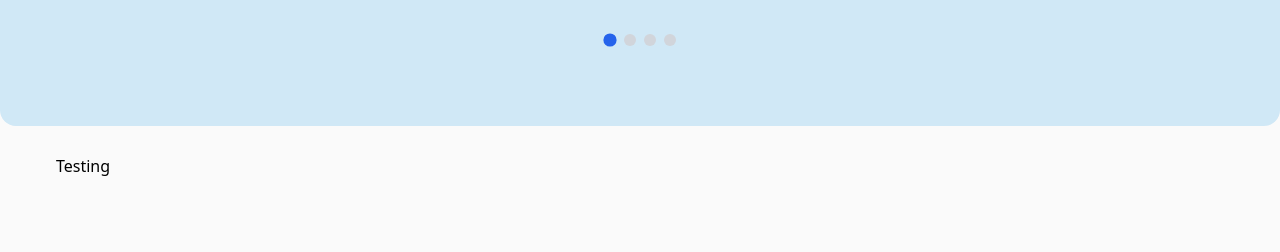
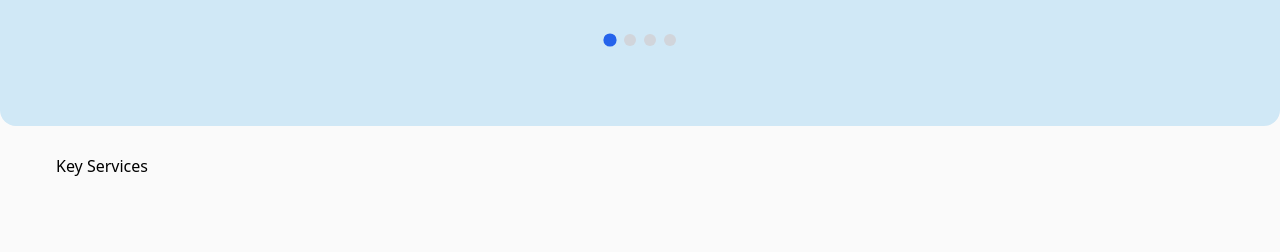
Before and after one commit to girishc24/vidysea, a React (Vite) app: page / in a window 1280 px wide. Shown: the part 2740-2992 px from the top of the page. Built offline with nearby package versions, Linux system fonts and the light colour scheme; the HTML template or start-up script is replaced by a standard one.

Commit message:
updated a app.jsx

```diff
--- a/src/App.jsx
+++ b/src/App.jsx
@@ -28,7 +28,7 @@ const App = () => {
         </section>
 
         <section className="px-[3.5rem] py-7 max-sm:p-0">
-            Testing
+            Key Services
         </section>
 
         <section className="px-[3.5rem] pt-0 pb-0 max-sm:p-0">
```
